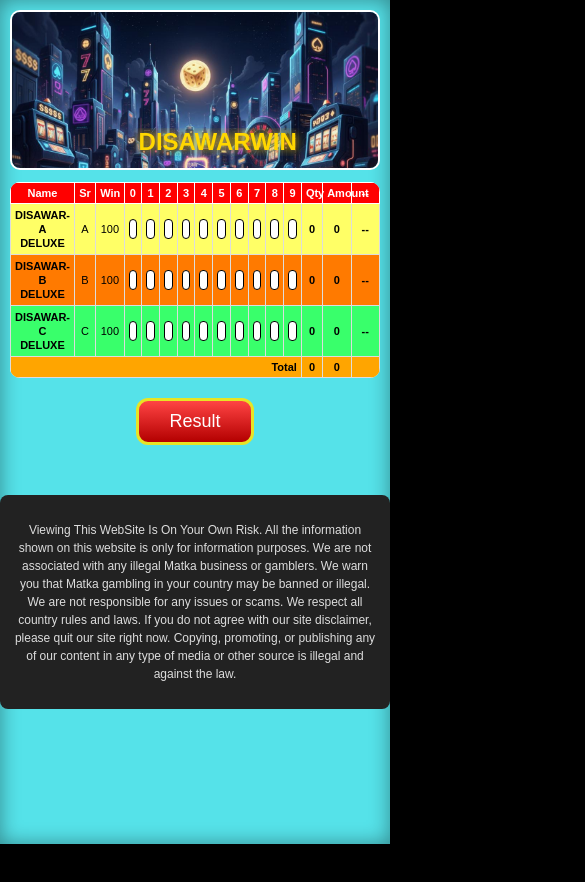
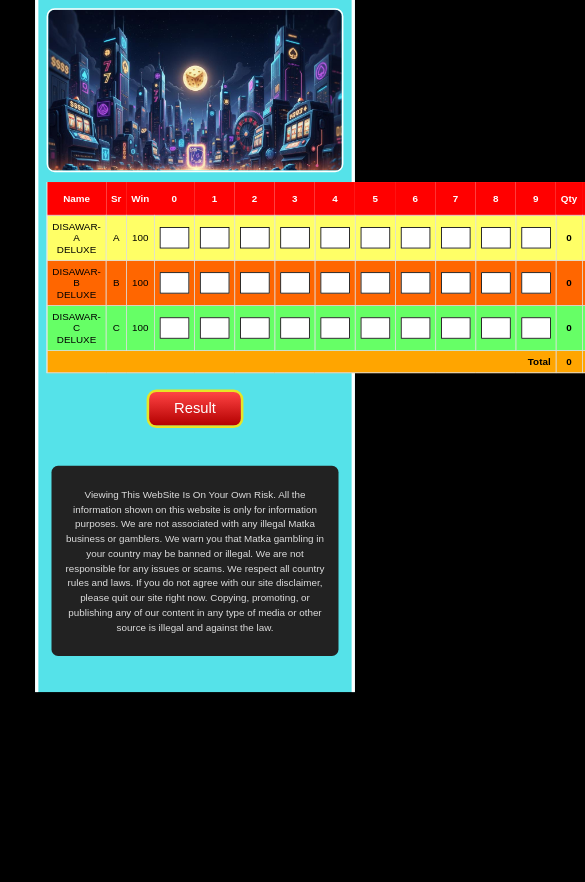
Before and after one commit to SaiWorkProfile/Lottery-Frontend, a React (Create React App) app: page / in a window 390 px wide. Shown: the top 882 px of the page, 585 px wide, since content can reach past the window. Before the commit the page ends 844 px from the top, so only its background shows below. Built offline with nearby package versions, Linux system fonts and the light colour scheme; no server answers.

Commit message:
Perfect mobile table layout

```diff
--- a/src/styles/main.css
+++ b/src/styles/main.css
@@ -7,7 +7,7 @@ body {
   margin: 0;
   font-family: Arial, sans-serif;
   background: #000;
-  color: #000;
+  overflow-x: hidden; /* 🔥 IMPORTANT */
 }
 
 /* ================= PAGE WRAPPER ================= */
@@ -16,13 +16,8 @@ body {
   margin: 0 auto;
   min-height: 100vh;
   background: #55E2E9;
-
   border-left: 4px solid #fff;
   border-right: 4px solid #fff;
-
-  box-shadow:
-    0 0 25px rgba(255,215,0,0.25),
-    inset 0 0 20px rgba(0,0,0,0.4);
 }
 
 .content-frame {
@@ -32,11 +27,9 @@ body {
 /* ================= TOP BANNER ================= */
 .top-banner {
   position: relative;
-  width: 100%;
   height: 200px;
-  background: #000;
+  border-radius: 10px;
   overflow: hidden;
-  border-radius: 10px;
   border: 2px solid #fff;
 }
 
@@ -50,25 +43,22 @@ body {
 .banner-text {
   position: absolute;
   bottom: 12px;
-  left: 0;
   width: 100%;
   overflow: hidden;
 }
 
 .banner-text span {
-  display: inline-block;
   padding-left: 100%;
   white-space: nowrap;
-  font-size: 32px;
+  font-size: 28px;
   font-weight: bold;
-  color: #ffd700;
-  text-shadow: 0 0 10px #ffcc00;
-  animation: marquee 12s linear infinite;
+  color: gold;
+  animation: scrollText 12s linear infinite;
 }
 
-@keyframes marquee {
-  0% { transform: translateX(0); }
-  100% { transform: translateX(-100%); }
+@keyframes scrollText {
+  from { transform: translateX(0); }
+  to { transform: translateX(-100%); }
 }
 
 /* ================= HEADER INFO ================= */
@@ -85,10 +75,9 @@ body {
 }
 
 .header-box b {
+  color: #fff;
   display: block;
   margin-top: 4px;
-  color: #fff;
-  font-size: 14px;
 }
 
 /* ================= TABLE ================= */
@@ -96,80 +85,41 @@ body {
   margin-top: 12px;
 }
 
-/* FULLY FIXED TABLE */
+/* KEEP TABLE FULL SIZE */
 .bet-table {
   width: 100%;
   border-collapse: collapse;
-  table-layout: fixed;
+  table-layout: auto;
   background: #fff;
-  border-radius: 10px;
-  overflow: hidden;
 }
 
-/* HEADER */
 .bet-table th {
-  background: #ff0000;
+  background: red;
   color: #fff;
-  font-size: 11px;
-  padding: 4px;
-  border: 1px solid #fff;
+  font-size: 12px;
+  padding: 6px;
 }
 
-/* CELLS */
 .bet-table td {
+  font-size: 12px;
+  padding: 6px;
   border: 1px solid #ddd;
   text-align: center;
-  font-size: 11px;
-  padding: 4px;
 }
 
-/* COLUMN WIDTHS (VERY IMPORTANT) */
-.bet-table th:nth-child(1),
-.bet-table td:nth-child(1) { width: 18%; } /* Name */
-
-.bet-table th:nth-child(2),
-.bet-table td:nth-child(2) { width: 6%; } /* Sr */
-
-.bet-table th:nth-child(3),
-.bet-table td:nth-child(3) { width: 8%; } /* Win */
-
-.bet-table th:nth-child(n+4):nth-child(-n+13),
-.bet-table td:nth-child(n+4):nth-child(-n+13) {
-  width: 5%; /* 0–9 */
+.num-box {
+  width: 36px;
+  height: 26px;
+  font-size: 12px;
+  border: 1px solid #000;
+  text-align: center;
 }
-
-.bet-table th:nth-last-child(3),
-.bet-table td:nth-last-child(3) { width: 6%; } /* Qty */
-
-.bet-table th:nth-last-child(2),
-.bet-table td:nth-last-child(2) { width: 8%; } /* Amount */
-
-.bet-table th:nth-last-child(1),
-.bet-table td:nth-last-child(1) { width: 8%; } /* Result */
 
 /* ROW COLORS */
 .row-yellow { background: #ffff66; }
-.row-orange { background: #ff7a00; }
-.row-green  { background: #39ff6b; }
+.row-orange { background: #ff6600; }
+.row-green  { background: #66ff66; }
 
-/* NAME COLUMN TEXT */
-.bet-table .name {
-  font-weight: bold;
-  font-size: 11px;
-  line-height: 14px;
-}
-
-/* INPUT BOX */
-.num-box {
-  width: 100%;
-  height: 20px;
-  border-radius: 4px;
-  border: 1px solid #000;
-  font-size: 11px;
-  text-align: center;
-}
-
-/* TOTAL ROW */
 .total-row {
   background: orange;
   font-weight: bold;
@@ -177,57 +127,40 @@ body {
 
 /* ================= RESULT BUTTON ================= */
 .result-btn {
-  margin: 20px auto;
-  display: block;
-  padding: 10px 35px;
+  margin: 18px auto;
+  padding: 12px 40px;
   font-size: 18px;
   font-weight: bold;
   color: #fff;
   background: linear-gradient(#ff4d4d, #b30000);
   border-radius: 12px;
   border: 3px solid #000;
+  display: block;
 }
 
 /* ================= DISCLAIMER ================= */
 .site-disclaimer {
-  margin-top: 20px;
+  margin: 16px;
+  padding: 14px;
+  font-size: 12px;
+  line-height: 18px;
   background: #222;
   color: #ddd;
-  font-size: 12px;
-  line-height: 18px;
-  padding: 14px;
   border-radius: 8px;
   text-align: center;
 }
 
-/* ================= MOBILE ONLY ================= */
+/* ================= MOBILE SCALE FIX ================= */
 @media (max-width: 768px) {
 
+  /* 🔥 SCALE ENTIRE PAGE */
   .page-wrapper {
-    max-width: 100%;
-    border: none;
+    transform: scale(0.82);
+    transform-origin: top center;
   }
 
-  .top-banner {
-    height: 160px;
-  }
-
-  .banner-text span {
-    font-size: 24px;
-  }
-
-  .header-box {
-    grid-template-columns: repeat(2, 1fr);
-    row-gap: 8px;
-    font-size: 11px;
-  }
-
-  .header-box b {
-    font-size: 13px;
-  }
-
-  /* HARD STOP SCROLLING */
+  /* compensate height shrink */
   body {
-    overflow-x: hidden;
+    padding-bottom: 120px;
   }
 }
```
